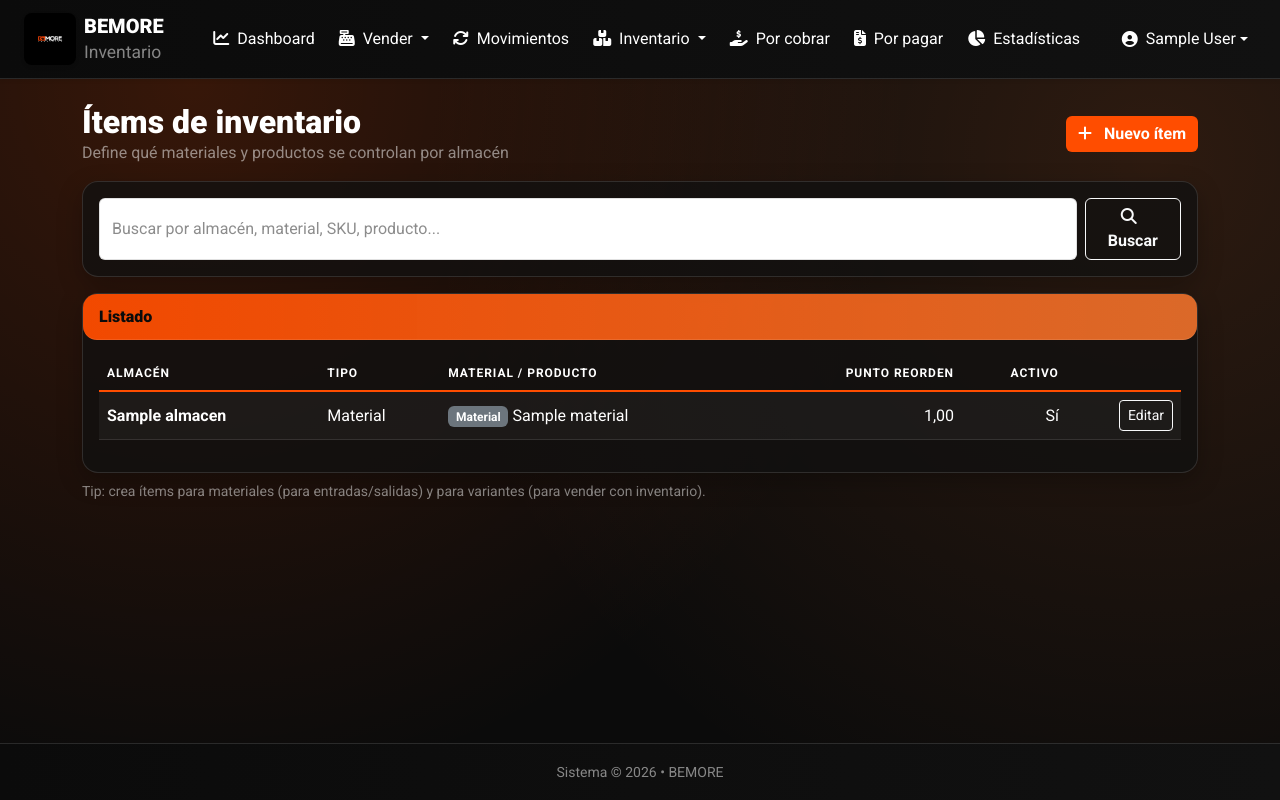
After one commit to Bleazer10/inventario-textil, a Django app: page /inventario/items/ in a window 1280 px wide. The commit adds this page. Run offline with Django 5.2, Linux system fonts and the light colour scheme; a user stored in the database is signed in; tables that the repository leaves empty hold one stand-in row (values such as "Sample post").

Commit message:
itemsinventario

```diff
--- a/inventario/urls.py
+++ b/inventario/urls.py
@@ -31,4 +31,8 @@ urlpatterns = [
     path("almacenes/", views.lista_almacenes, name="lista_almacenes"),
     path("almacenes/nuevo/", views.nuevo_almacen, name="nuevo_almacen"),
     path("almacenes/<int:almacen_id>/editar/", views.editar_almacen, name="editar_almacen"),
+
+    path("inventario/items/", views.lista_items_inventario, name="lista_items_inventario"),
+    path("inventario/items/nuevo/", views.nuevo_item_inventario, name="nuevo_item_inventario"),
+    path("inventario/items/<int:item_id>/editar/", views.editar_item_inventario, name="editar_item_inventario"),
     ]
--- a/inventario/views.py
+++ b/inventario/views.py
@@ -7,8 +7,8 @@ from django.contrib.auth.decorators import login_required
 from django.shortcuts import render, redirect, get_object_or_404
 
 from django.db.models import Q
-from .forms import ProductoForm, VarianteProductoForm, CategoriaProductoForm, CategoriaMaterialForm, MaterialForm, AlmacenForm
-from .models import Producto, VarianteProducto, CategoriaProducto, Venta, Gasto, CuentaPorCobrar, CuentaPorPagarCompra, CuentaPorPagarGasto, MovimientoInventario, Almacen, CategoriaMaterial, Material, Almacen
+from .forms import ProductoForm, VarianteProductoForm, CategoriaProductoForm, CategoriaMaterialForm, MaterialForm, AlmacenForm, ItemInventarioForm
+from .models import Producto, VarianteProducto, CategoriaProducto, Venta, Gasto, CuentaPorCobrar, CuentaPorPagarCompra, CuentaPorPagarGasto, MovimientoInventario, Almacen, CategoriaMaterial, Material, Almacen, ItemInventario
 
 from django.db.models import Sum
 
@@ -557,3 +557,56 @@ def editar_almacen(request, almacen_id):
         form = AlmacenForm(instance=almacen)
 
     return render(request, "almacenes/form.html", {"form": form, "modo": "editar", "almacen": almacen})
+
+@login_required
+def lista_items_inventario(request):
+    q = request.GET.get("q", "").strip()
+
+    items = (
+        ItemInventario.objects
+        .select_related("almacen", "material", "variante_producto", "variante_producto__producto")
+        .order_by("almacen__nombre", "tipo")
+    )
+
+    if q:
+        items = items.filter(
+            Q(material__nombre__icontains=q) |
+            Q(variante_producto__sku__icontains=q) |
+            Q(variante_producto__producto__nombre__icontains=q) |
+            Q(variante_producto__nombre__icontains=q) |
+            Q(almacen__nombre__icontains=q)
+        )
+
+    return render(request, "items_inventario/lista.html", {"items": items, "q": q})
+
+
+@login_required
+def nuevo_item_inventario(request):
+    if request.method == "POST":
+        form = ItemInventarioForm(request.POST)
+        if form.is_valid():
+            form.save()
+            messages.success(request, "Ítem de inventario creado correctamente.")
+            return redirect("lista_items_inventario")
+        messages.error(request, "Revisa los datos del formulario.")
+    else:
+        form = ItemInventarioForm()
+
+    return render(request, "items_inventario/form.html", {"form": form, "modo": "nueva"})
+
+
+@login_required
+def editar_item_inventario(request, item_id):
+    item = get_object_or_404(ItemInventario, id=item_id)
+
+    if request.method == "POST":
+        form = ItemInventarioForm(request.POST, instance=item)
+        if form.is_valid():
+            form.save()
+            messages.success(request, "Ítem de inventario actualizado correctamente.")
+            return redirect("lista_items_inventario")
+        messages.error(request, "Revisa los datos del formulario.")
+    else:
+        form = ItemInventarioForm(instance=item)
+
+    return render(request, "items_inventario/form.html", {"form": form, "modo": "editar", "item": item})
--- a/templates/base.html
+++ b/templates/base.html
@@ -86,6 +86,9 @@
               <li><a class="dropdown-item" href="{% url 'lista_almacenes' %}">
                 <i class="fa-solid fa-warehouse me-1"></i> Almacenes
               </a></li>
+              <li><a class="dropdown-item" href="{% url 'lista_items_inventario' %}">
+                  <i class="fa-solid fa-clipboard-list me-1"></i> Ítems de inventario
+                </a></li>
             </ul>
           </li>
 
--- /dev/null
+++ b/templates/items_inventario/lista.html
@@ -0,0 +1,80 @@
+{% extends "base.html" %}
+
+{% block titulo %}Ítems de inventario{% endblock %}
+
+{% block content %}
+<div class="d-flex justify-content-between align-items-center mb-3">
+  <div>
+    <h2 class="fw-black mb-0">Ítems de inventario</h2>
+    <div class="text-white-50">Define qué materiales y productos se controlan por almacén</div>
+  </div>
+
+  <a class="btn btn-bemore fw-bold" href="{% url 'nuevo_item_inventario' %}">
+    <i class="fa-solid fa-plus me-2"></i> Nuevo ítem
+  </a>
+</div>
+
+<div class="card card-bemore mb-3">
+  <div class="card-body">
+    <form method="get" class="d-flex gap-2">
+      <input class="form-control" name="q" value="{{ q }}" placeholder="Buscar por almacén, material, SKU, producto...">
+      <button class="btn btn-outline-light fw-bold" type="submit">
+        <i class="fa-solid fa-magnifying-glass me-2"></i> Buscar
+      </button>
+    </form>
+  </div>
+</div>
+
+<div class="card card-bemore">
+  <div class="card-header">Listado</div>
+  <div class="card-body">
+    <div class="table-responsive">
+      <table class="table table-bemore align-middle">
+        <thead>
+          <tr>
+            <th>Almacén</th>
+            <th>Tipo</th>
+            <th>Material / Producto</th>
+            <th class="text-end">Punto reorden</th>
+            <th class="text-end">Activo</th>
+            <th class="text-end"></th>
+          </tr>
+        </thead>
+        <tbody>
+          {% for it in items %}
+            <tr>
+              <td class="fw-bold">{{ it.almacen.nombre }}</td>
+              <td class="text-white-50">{{ it.get_tipo_display }}</td>
+
+              <td>
+                {% if it.tipo == "MATERIAL" and it.material %}
+                  <span class="badge text-bg-secondary">Material</span>
+                  {{ it.material.nombre }}
+                {% else %}
+                  <span class="badge text-bg-info">Producto</span>
+                  {{ it.variante_producto.producto.nombre }} - {{ it.variante_producto.nombre }}
+                  <div class="text-white-50 small">SKU: {{ it.variante_producto.sku }}</div>
+                {% endif %}
+              </td>
+
+              <td class="text-end">{{ it.punto_reorden }}</td>
+              <td class="text-end">{% if it.activo %}Sí{% else %}No{% endif %}</td>
+              <td class="text-end">
+                <a class="btn btn-sm btn-outline-light" href="{% url 'editar_item_inventario' it.id %}">
+                  Editar
+                </a>
+              </td>
+            </tr>
+          {% empty %}
+            <tr><td colspan="6" class="text-white-50">No hay ítems de inventario creados.</td></tr>
+          {% endfor %}
+        </tbody>
+      </table>
+    </div>
+  </div>
+</div>
+
+<div class="text-white-50 small mt-2">
+  Tip: crea ítems para materiales (para entradas/salidas) y para variantes (para vender con inventario).
+</div>
+{% endblock %}
```
Also changed, not shown: inventario/forms.py (+26 -1 lines), templates/items_inventario/form.html (added, +99 -0 lines).
